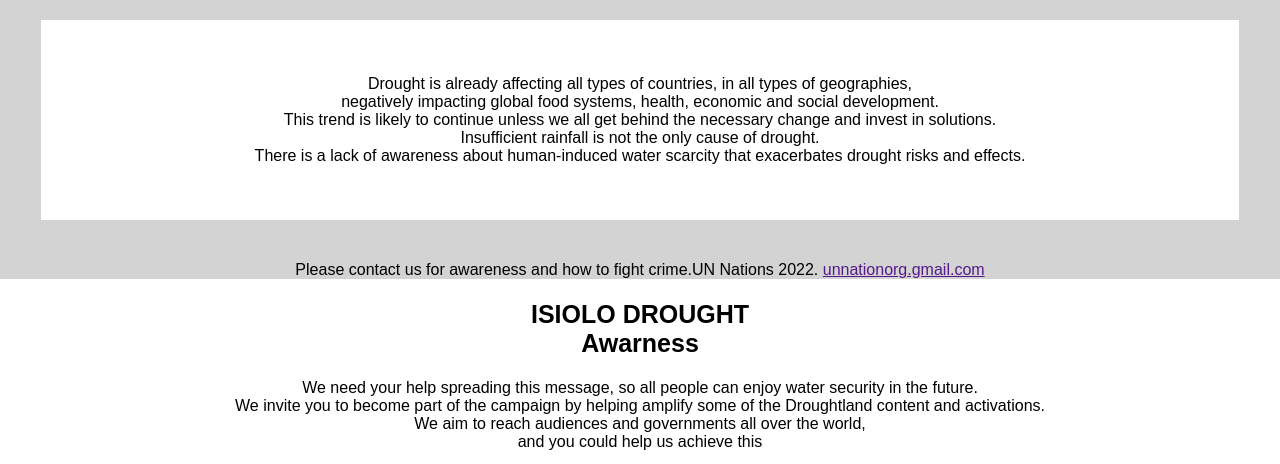
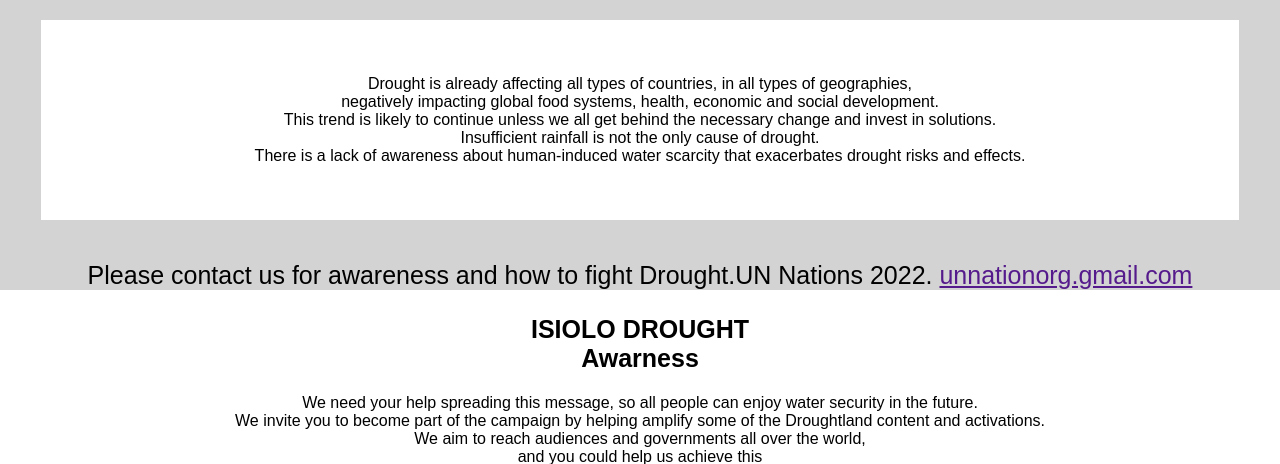
Before and after one commit to monicah79/capstone-1, a website: page homepage.html in a window 1280 px wide. Shown: the part 351-815 px from the top of the page. Drawn offline with Linux system fonts and the light colour scheme.

Commit message:
initial commit

```diff
--- a/homepage.html
+++ b/homepage.html
@@ -65,7 +65,7 @@
                 There is a lack of awareness about human-induced water scarcity that exacerbates drought risks and effects.
             </p>
             <p class="about-address">
-                Please contact us for awareness and how to fight crime.UN Nations 2022.
+                Please contact us for awareness and how to fight Drought.UN Nations 2022.
                 <a href="">unnationorg.gmail.com</a>
             </p>
         </div>
--- a/style.css
+++ b/style.css
@@ -526,6 +526,7 @@
 
 .about-address {
   text-align: center;
+  font-size: 25px;
 }
 
 .sub-about {
```
Also changed, not shown: index.html (+1 -1 lines).
